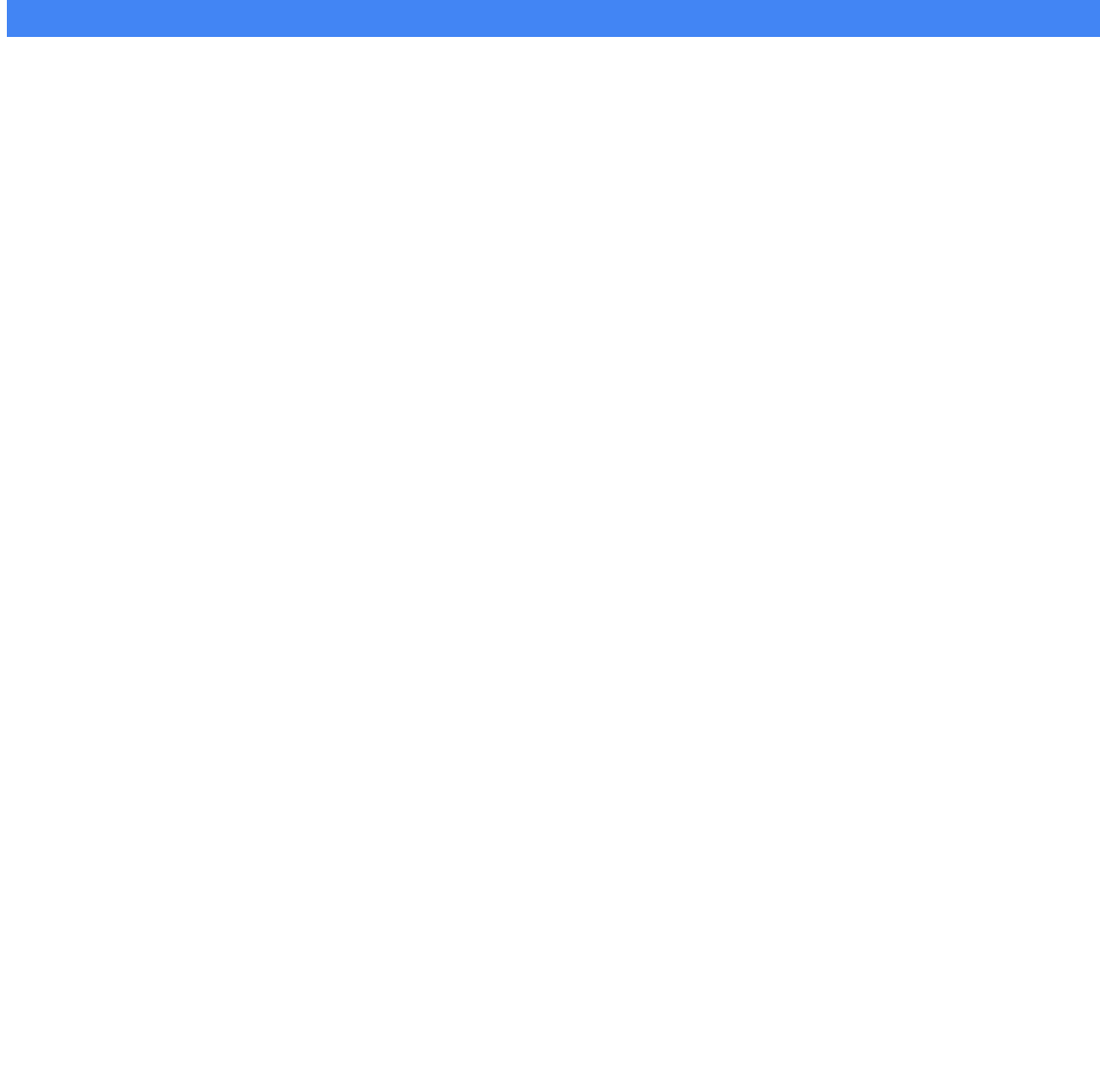
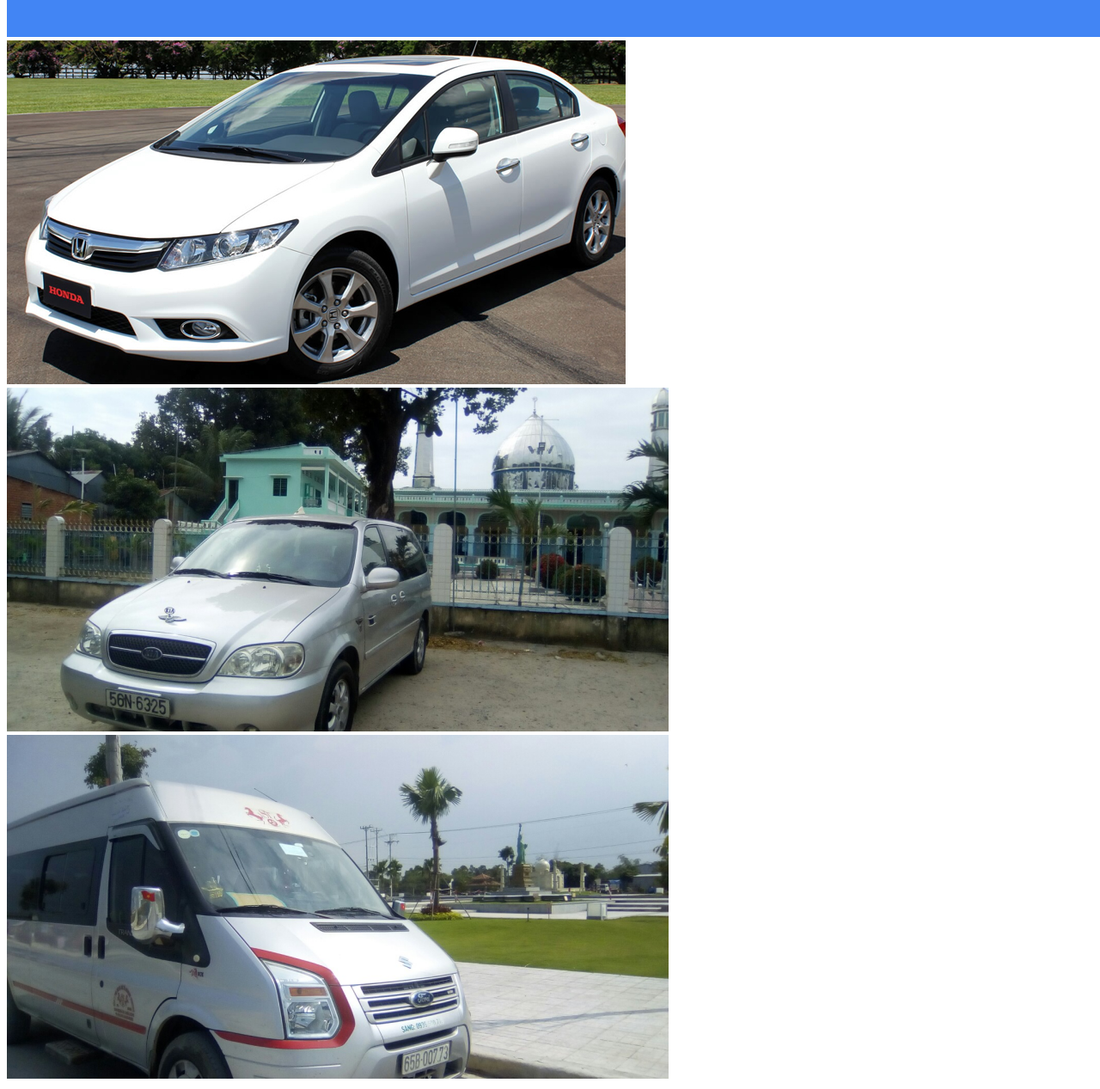
Before and after one commit to Thuan2000/WebSiteImages, a plain HTML site: page index.html in a window 1280 px wide. Shown: the part 5780-7047 px from the top of the page at 86% size. Before the commit the page ends 5835 px from the top, so only its background shows below. Drawn offline with Linux system fonts and the light colour scheme.

Commit message:
Added 3 images of cars

```diff
--- a/index.html
+++ b/index.html
@@ -12,5 +12,9 @@
 <img src="./Case1/7.JPG" alt="Thuan Nguyen" >
 <img src="./Case1/8.JPG" alt="Thuan Nguyen" >
 
+<img src="./Case1/4seat.png" alt="Thuan Nguyen" >
+<img src="./Case1/7seat.png" alt="Thuan Nguyen" >
+<img src="./Case1/16seat.png" alt="Thuan Nguyen" >
+
 </body>
 </html>
```
Also changed, not shown: Case1/16seat.png (added), Case1/4seat.png (added), Case1/7seat.png (added), 2 other files.
